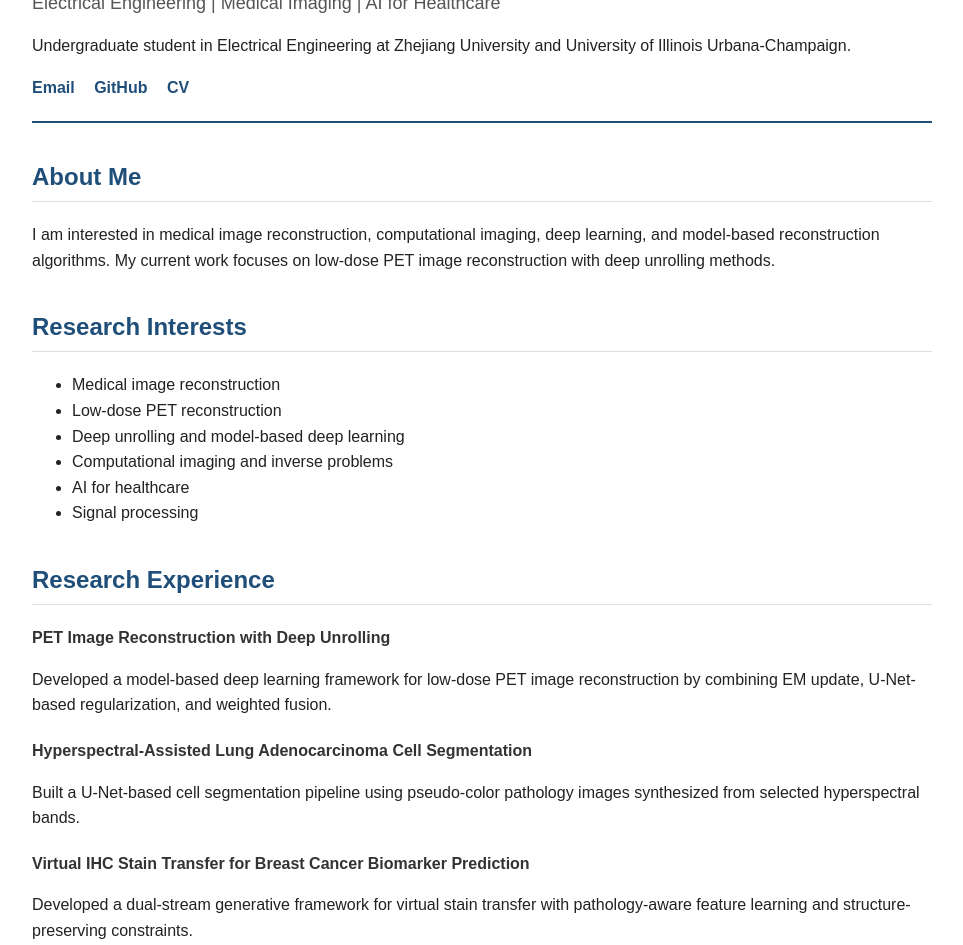
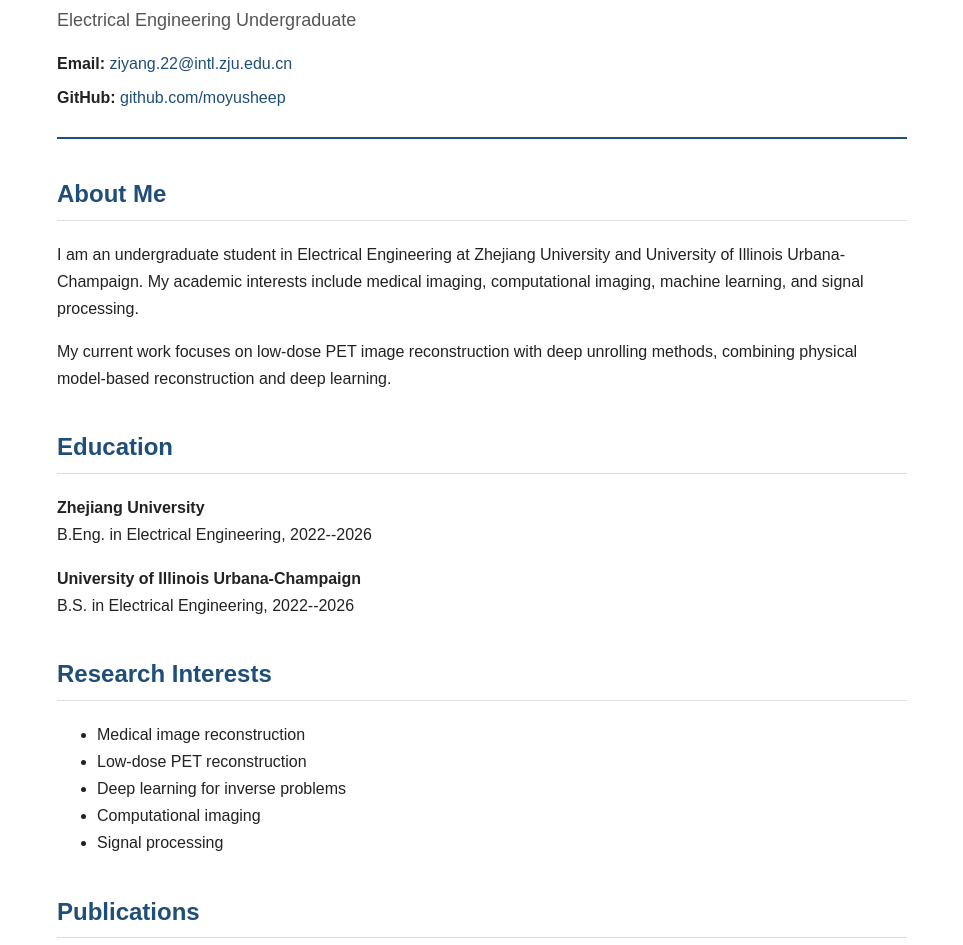
Before and after one commit to moyusheep/moyusheep.github.io, a plain HTML site: page index.html in a window 1280 px wide. Shown: the part 129-1074 px from the top of the page, without its empty margins (158-1121 px from the left). Drawn offline with Linux system fonts and the light colour scheme.

Commit message:
Update index.html

```diff
--- a/index.html
+++ b/index.html
@@ -8,10 +8,10 @@
   <style>
     body {
       font-family: Arial, Helvetica, sans-serif;
-      max-width: 900px;
+      max-width: 850px;
       margin: 0 auto;
-      padding: 40px 20px;
-      line-height: 1.6;
+      padding: 50px 20px;
+      line-height: 1.7;
       color: #222;
       background-color: #ffffff;
     }
@@ -24,7 +24,7 @@
 
     h1 {
       color: #1f4e79;
-      margin-bottom: 5px;
+      margin-bottom: 8px;
     }
 
     h2 {
@@ -46,20 +46,15 @@
     .subtitle {
       font-size: 18px;
       color: #555;
+      margin-bottom: 15px;
     }
 
-    .links a {
-      margin-right: 15px;
-      font-weight: bold;
+    .info {
+      margin-top: 10px;
     }
 
-    .project {
-      margin-bottom: 20px;
-    }
-
-    .project-title {
-      font-weight: bold;
-      color: #333;
+    .info p {
+      margin: 6px 0;
     }
   </style>
 </head>
@@ -69,26 +64,37 @@
   <header>
     <h1>Ziyang Jin</h1>
     <div class="subtitle">
-      Electrical Engineering | Medical Imaging | AI for Healthcare
+      Electrical Engineering Undergraduate
     </div>
-    <p>
-      Undergraduate student in Electrical Engineering at Zhejiang University and
-      University of Illinois Urbana-Champaign.
-    </p>
 
-    <div class="links">
-      <a href="mailto:ziyang.22@intl.zju.edu.cn">Email</a>
-      <a href="https://github.com/YOUR-GITHUB-USERNAME">GitHub</a>
-      <a href="cv.pdf">CV</a>
+    <div class="info">
+      <p><strong>Email:</strong> <a href="mailto:ziyang.22@intl.zju.edu.cn">ziyang.22@intl.zju.edu.cn</a></p>
+      <p><strong>GitHub:</strong> <a href="https://github.com/YOUR-GITHUB-USERNAME">github.com/moyusheep</a></p>
     </div>
   </header>
 
   <section>
     <h2>About Me</h2>
     <p>
-      I am interested in medical image reconstruction, computational imaging,
-      deep learning, and model-based reconstruction algorithms. My current work
-      focuses on low-dose PET image reconstruction with deep unrolling methods.
+      I am an undergraduate student in Electrical Engineering at Zhejiang University
+      and University of Illinois Urbana-Champaign. My academic interests include
+      medical imaging, computational imaging, machine learning, and signal processing.
+    </p>
+    <p>
+      My current work focuses on low-dose PET image reconstruction with deep unrolling
+      methods, combining physical model-based reconstruction and deep learning.
+    </p>
+  </section>
+
+  <section>
+    <h2>Education</h2>
+    <p>
+      <strong>Zhejiang University</strong><br>
+      B.Eng. in Electrical Engineering, 2022--2026
+    </p>
+    <p>
+      <strong>University of Illinois Urbana-Champaign</strong><br>
+      B.S. in Electrical Engineering, 2022--2026
     </p>
   </section>
 
@@ -97,48 +103,10 @@
     <ul>
       <li>Medical image reconstruction</li>
       <li>Low-dose PET reconstruction</li>
-      <li>Deep unrolling and model-based deep learning</li>
-      <li>Computational imaging and inverse problems</li>
-      <li>AI for healthcare</li>
+      <li>Deep learning for inverse problems</li>
+      <li>Computational imaging</li>
       <li>Signal processing</li>
     </ul>
-  </section>
-
-  <section>
-    <h2>Research Experience</h2>
-
-    <div class="project">
-      <div class="project-title">PET Image Reconstruction with Deep Unrolling</div>
-      <p>
-        Developed a model-based deep learning framework for low-dose PET image
-        reconstruction by combining EM update, U-Net-based regularization, and
-        weighted fusion.
-      </p>
-    </div>
-
-    <div class="project">
-      <div class="project-title">Hyperspectral-Assisted Lung Adenocarcinoma Cell Segmentation</div>
-      <p>
-        Built a U-Net-based cell segmentation pipeline using pseudo-color
-        pathology images synthesized from selected hyperspectral bands.
-      </p>
-    </div>
-
-    <div class="project">
-      <div class="project-title">Virtual IHC Stain Transfer for Breast Cancer Biomarker Prediction</div>
-      <p>
-        Developed a dual-stream generative framework for virtual stain transfer
-        with pathology-aware feature learning and structure-preserving constraints.
-      </p>
-    </div>
-
-    <div class="project">
-      <div class="project-title">Dynamic Control of Intelligent Metasurfaces</div>
-      <p>
-        Explored FPGA-based bias-voltage array control and genetic-algorithm-based
-        phase-pattern optimization for tunable metasurfaces.
-      </p>
-    </div>
   </section>
 
   <section>
@@ -147,7 +115,7 @@
       <li>
         Ziyang Jin, Jiansheng Wang, Yan Wang, Qingli Li.
         "Dual-stream Generative Network Based Staining Transfer for Biomarker in Breast Cancer."
-        <em>Journal of Image and Graphics</em>, vol. 13, no. 4, pp. 419–426, 2025.
+        <em>Journal of Image and Graphics</em>, 2025.
       </li>
       <li>
         Ziyang Jin, Qing Zhang, Zhen Sun, Qingli Li.
@@ -157,32 +125,5 @@
     </ol>
   </section>
 
-  <section>
-    <h2>Projects</h2>
-
-    <div class="project">
-      <div class="project-title">Foot-Controlled Mouse System</div>
-      <p>
-        Designed a wearable assistive input device that maps foot pressure signals
-        to cursor movement and mouse commands.
-      </p>
-    </div>
-
-    <div class="project">
-      <div class="project-title">Power Forecasting with Machine Learning</div>
-      <p>
-        Developed machine learning models for time-series power prediction using
-        historical power data and weather features.
-      </p>
-    </div>
-
-    <div class="project">
-      <div class="project-title">FPGA-Based Digital System Design</div>
-      <p>
-        Implemented digital hardware modules using SystemVerilog and Intel Quartus.
-      </p>
-    </div>
-  </section>
-
 </body>
 </html>
```
